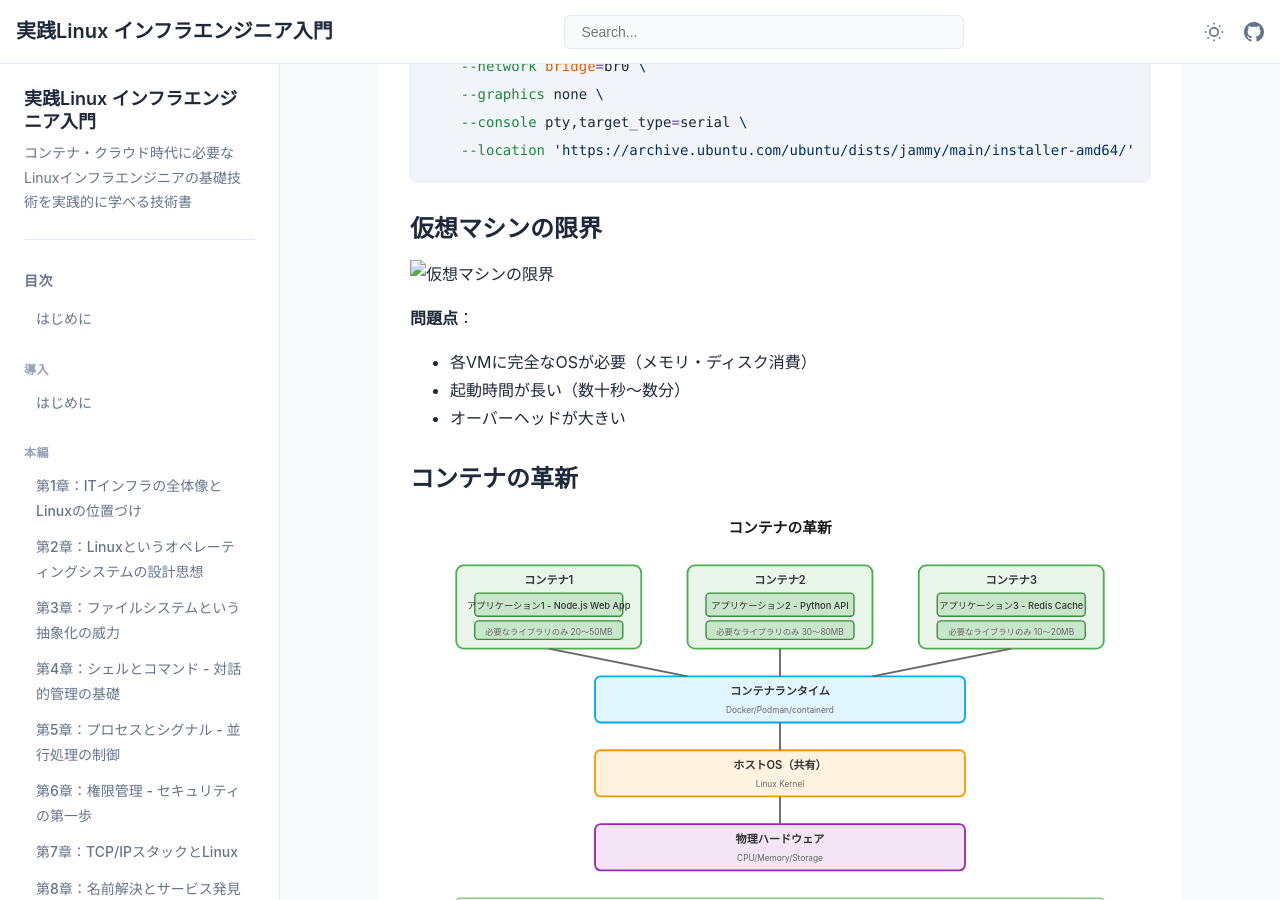
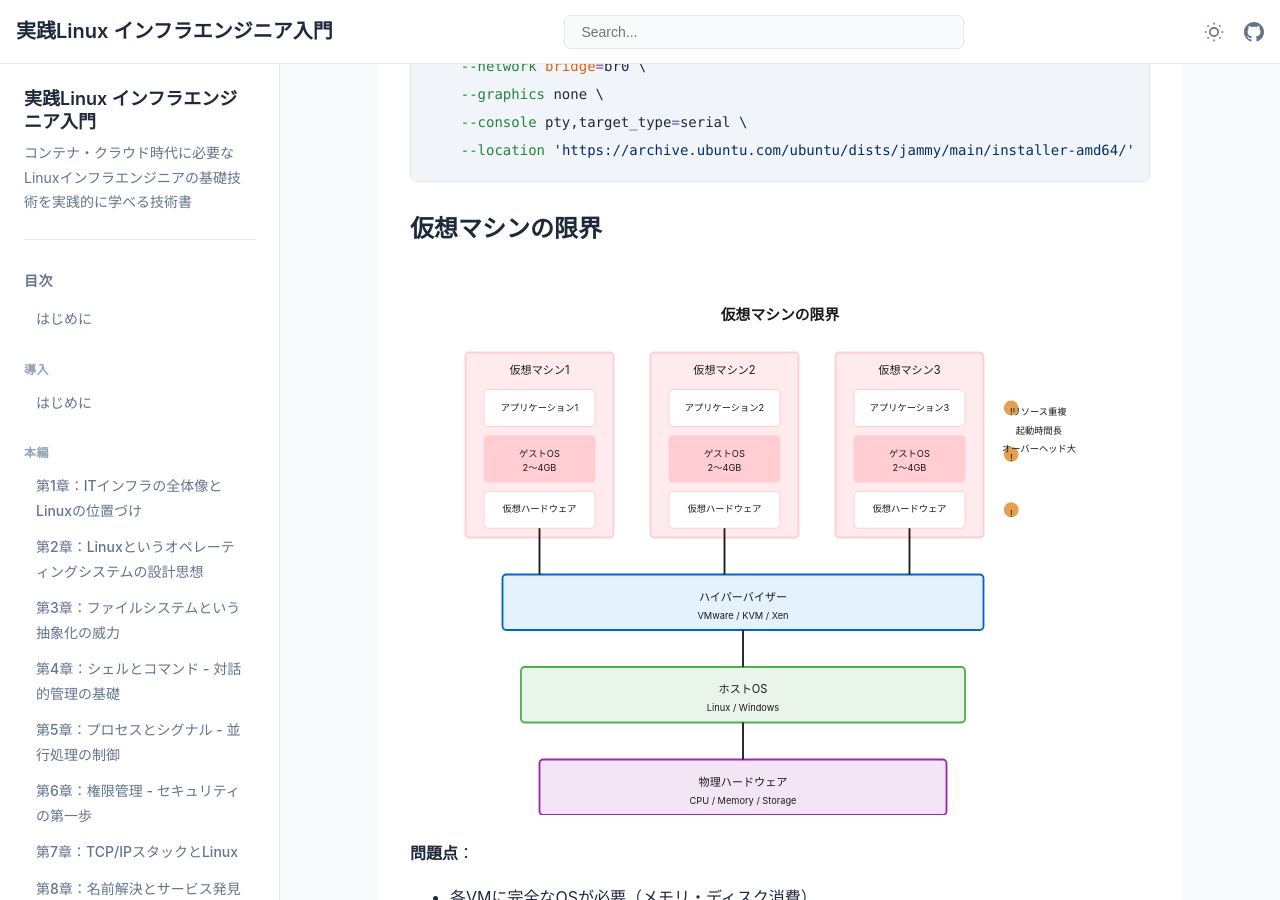
Before and after one commit to itdojp/linux-infra-textbook2, a Jekyll site: the page built from docs/chapters/chapter-09-container-evolution.md, in a window 1280 px wide and 900 px high, scrolled down 1870 px. Built offline with Jekyll 4.4.1, drawn with Linux system fonts in a browser that asks for light colours; our own code applies the rules of GitHub Pages for plain Markdown files.

Commit message:
Fix broken chapter 9 image path

```diff
--- a/docs/chapters/chapter-09-container-evolution.md
+++ b/docs/chapters/chapter-09-container-evolution.md
@@ -61,7 +61,7 @@ $ sudo virt-install \
 
 ### 仮想マシンの限界
 
-![仮想マシンの限界](../../docs/assets/images/diagrams/chapter-09/vm-limitations.svg)
+![仮想マシンの限界]({{ '/assets/images/diagrams/chapter-09/vm-limitations.svg' | relative_url }})
 
 **問題点**：
 - 各VMに完全なOSが必要（メモリ・ディスク消費）
```
Also changed, not shown: src/chapters/chapter-09-container-evolution.md (+1 -1 lines).
